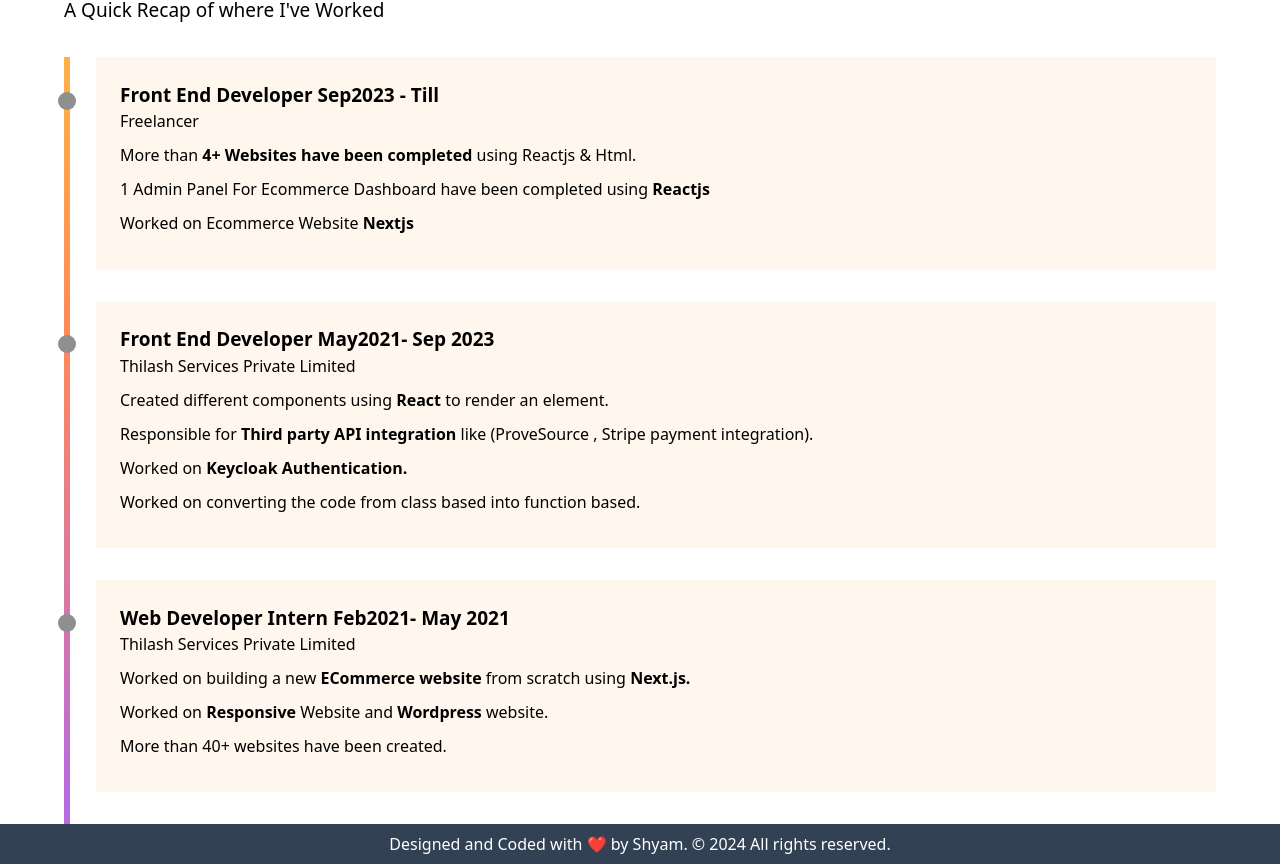
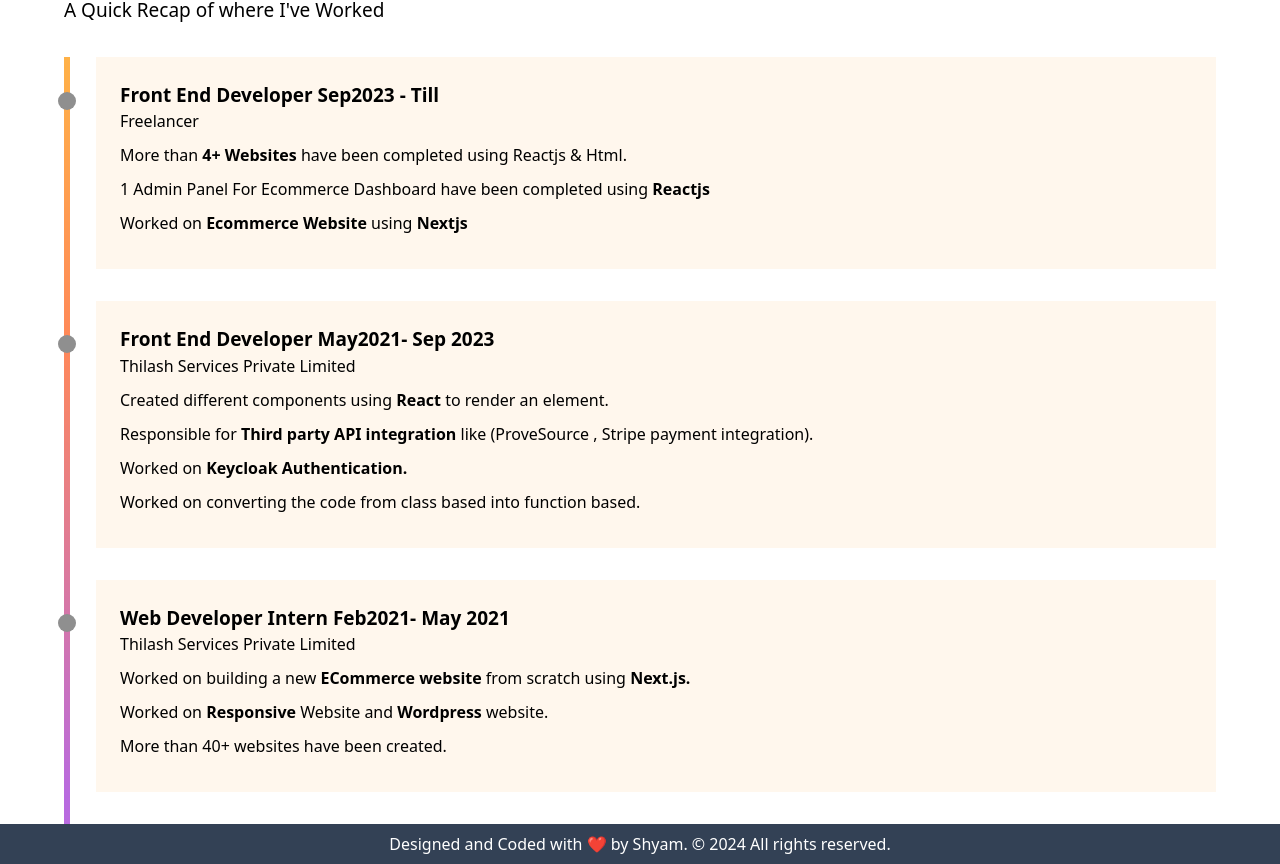
Before and after one commit to Shyam1806/FrontEnd-Portfolio, a Next.js app: page /work in a window 1280 px wide. Shown: the part 1570-2434 px from the top of the page. Built offline with nearby package versions, Linux system fonts and the light colour scheme.

Commit message:
"Content Updation"

```diff
--- a/src/app/work/page.js
+++ b/src/app/work/page.js
@@ -131,13 +131,13 @@ const work = () => {
                 <h4>Freelancer</h4>
                 <ul>
                   <li>
-                    More than <span>4+ Websites have been completed</span> using Reactjs & Html.
+                    More than <span>4+ Websites </span> have been completed using Reactjs & Html.
                   </li>
                   <li>
                     1 Admin Panel For Ecommerce Dashboard have been completed using <span>Reactjs</span>
                   </li>
                   <li>
-                    Worked on Ecommerce Website <span>Nextjs</span>
+                    Worked on <span> Ecommerce Website</span> using <span>Nextjs</span>
                   </li>
 
                 </ul>
```
